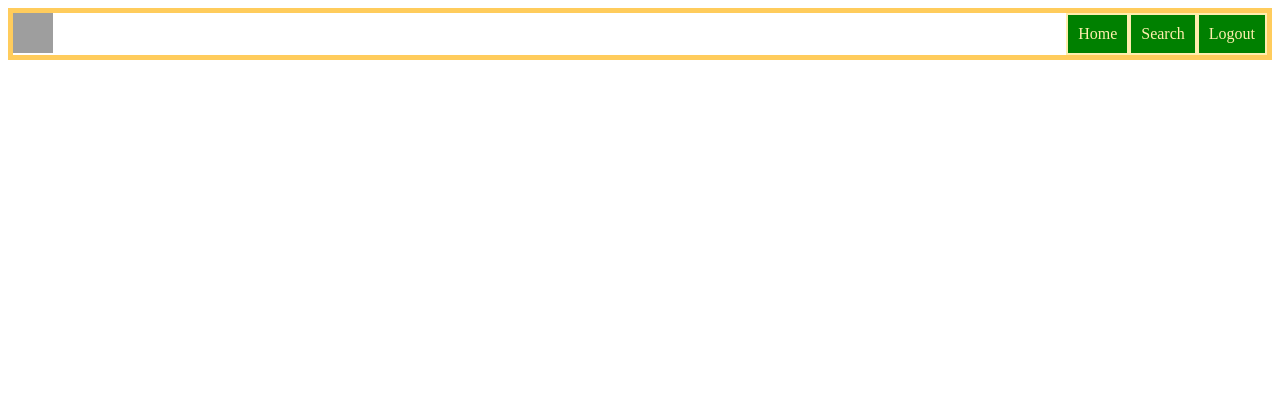
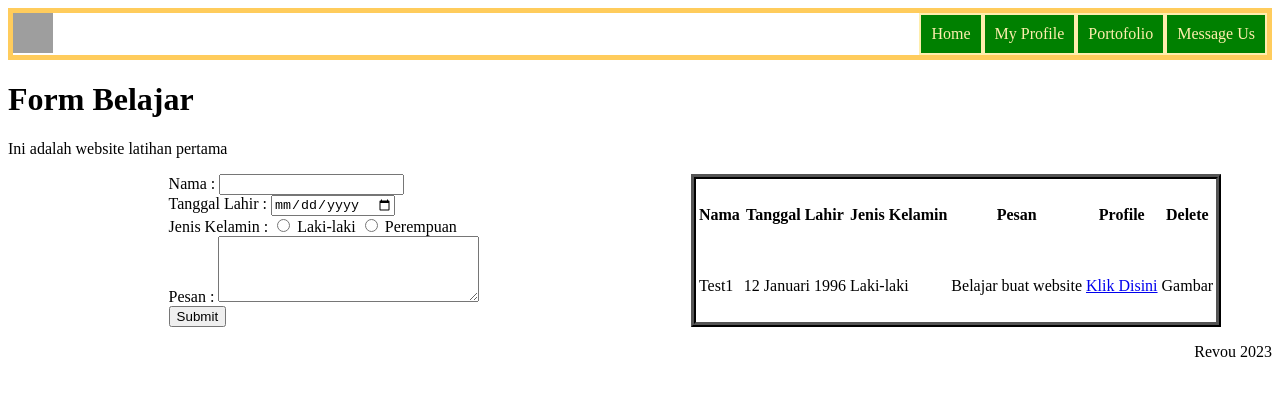
Before and after one commit to harislaksliosda/latihan1-revou, a plain HTML site: page header.html in a window 1280 px wide. Drawn offline with Linux system fonts and the light colour scheme; grey boxes are pictures that could not be loaded.

Commit message:
form table commit

```diff
--- a/header.html
+++ b/header.html
@@ -2,14 +2,96 @@
 <html lang="en">
     <head>
         <link rel="stylesheet" href="header.css">
+        <style>
+            .content {
+                flex-direction: row;
+                display: flex;
+            }
+            .content > div {
+                display: flex;
+                flex: 1;
+                align-content: center;
+                justify-content: center;
+            }
+            footer > p {
+                text-align: end;
+                justify-content: flex-end;
+            }
+            .table_person {
+                border: 5px ridge black;
+
+            }
+            .form {
+                justify-content: flex-start;
+            }
+            .submit {
+                align-content: center;
+            }
+        </style>
     </head>
     <body>
         <nav class="container">
             <img src="https://storage.googleapis.com/danacita-website-v3-prd/website_v3/images/Revou-alasan.original.png" class="logo" width="40" height="40" />
 
             <div class="home">Home</div>
-            <div class="search">Search</div>
-            <div class="logout">Logout</div>
+            <div class="my_profile">My Profile</div>
+            <div class="portofolio">Portofolio</div>
+            <div class="messange_us">Message Us</div>
         </nav>
+        <header>
+            <h1>Form Belajar</h1>
+            <p>Ini adalah website latihan pertama</p>
+        </header>
+
+        <main class="content">
+
+            <div>
+                <form class="form" action="https://www.google.com" method="POSt">
+                    <label for="name">Nama : </label>
+                    <input id="name" type="text"/>
+                    <br>
+                    <label for="tanggal_lahir">Tanggal Lahir : </label>
+                    <input id="tanggal_lahir" type="date"/>
+                    <br>
+                    <label for="jenis_kelamin">Jenis Kelamin : </label>
+                    <input type="radio" id="laki-laki" name="jenis_kelamin" value="Laki-laki">
+                    <label for="laki-laki">Laki-laki</label>
+                    <input type="radio" id="perempuan" name="jenis_kelamin" value="Perempuan">
+                    <label for="perempuan">Perempuan</label>
+                    <br>
+                    <label for="pesan">Pesan : </label>
+                    <textarea id="pesan" name="pesan" rows="4" cols="30">
+                    </textarea>
+                    <br>
+                    <input class="submit" type="submit" value="Submit">
+
+                </form>
+            </div>
+
+            <div>
+                <table class="table_person">
+                    <tr>
+                        <th>Nama</th>
+                        <th>Tanggal Lahir</th>
+                        <th>Jenis Kelamin</th>
+                        <th>Pesan</th>
+                        <th>Profile</th>
+                        <th>Delete</th>
+                    </tr>
+                    <tr>
+                        <td>Test1</td>
+                        <td>12 Januari 1996</td>
+                        <td>Laki-laki</td>
+                        <td>Belajar buat website</td>
+                        <td><a href="#">Klik Disini</a></td>
+                        <td>Gambar</td>
+                    </tr>
+                </table>
+            </div>
+
+        </main>
+        <footer>
+            <p>Revou 2023</p>
+        </footer>
     </body>
 </html>
```
Also changed, not shown: index.html (+20 -2 lines), test.html (+13 -14 lines).
